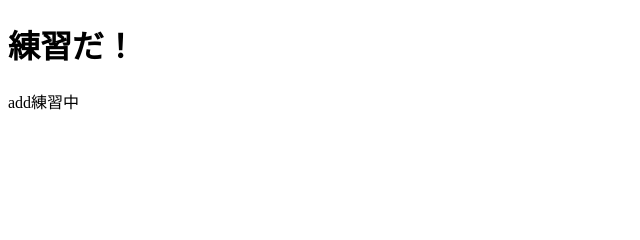
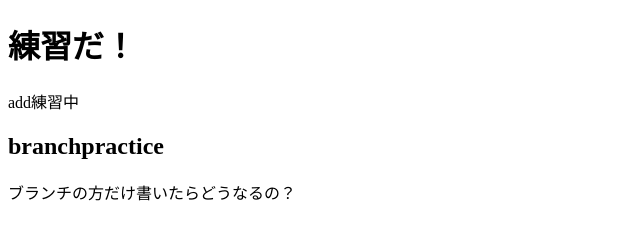
Before and after one commit to y-harada-git/school_practice, a plain HTML site: page git_practie/practice01.html in a window 1280 px wide. Shown: the whole page, without its empty margins (0-640 px from the left). Drawn offline with Linux system fonts and the light colour scheme.

Commit message:
ブランチの方だけ

```diff
--- a/git_practie/practice01.html
+++ b/git_practie/practice01.html
@@ -8,5 +8,8 @@
 <body>
     <h1>練習だ！</h1>
     <p>add練習中</p>
+
+    <h2>branchpractice</h2>
+    <p>ブランチの方だけ書いたらどうなるの？</p>
 </body>
 </html>
```
